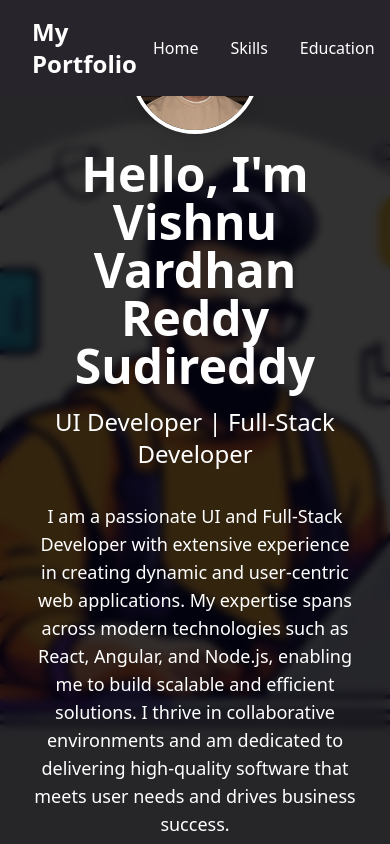
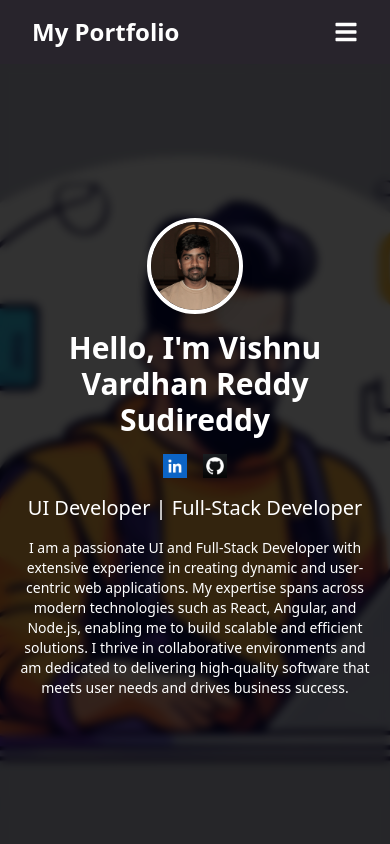
Before and after one commit to vr-23/portfolio, a React (Create React App) app: page / in a window 390 px wide. Shown: the top 844 px of the page. Built offline with nearby package versions, Linux system fonts and the light colour scheme.

Commit message:
made nav and home responsive to mobile. added linkedin and github logos

```diff
--- a/src/components/Home/Home.js
+++ b/src/components/Home/Home.js
@@ -1,28 +1,38 @@
-import React from 'react'
-import background from '../../assets/background.jpg'
-import developer from '../../assets/developer.jpg'
-import './Home.css'
+import React from 'react';
+import background from '../../assets/background.jpg';
+import developer from '../../assets/developer.jpg';
+import linkedinLogo from '../../assets/linked-in-logo-svg.png';
+import githubLogo from '../../assets/github-square.png';
+import './Home.css';
 
 const Home = () => {
   return (
     <section
       id="home"
-      className="relative h-screen flex flex-col items-center justify-center bg-cover bg-center"
+      className="relative h-screen flex flex-col items-center justify-center bg-cover bg-center mt-9"
       style={{ backgroundImage: `url(${background})` }}
     >
       <div className="absolute inset-0 bg-black bg-opacity-80 backdrop-blur-sm"></div>
-      <div className="relative text-center text-white p-8 rounded-lg">
+      <div className="relative text-center text-white p-4 md:p-8 rounded-lg">
         <img
           src={developer}
           alt="Developer"
-          className="profile-photo w-32 h-32 md:w-48 md:h-48 rounded-full mx-auto mb-4 border-4 border-white shadow-lg"
+          className="profile-photo w-24 h-24 sm:w-32 sm:h-32 md:w-48 md:h-48 rounded-full mx-auto mb-4 border-4 border-white shadow-lg"
         />
-        <h1 className="text-5xl font-bold">
+        <h1 className="text-3xl sm:text-4xl md:text-5xl font-bold">
           Hello, I'm Vishnu Vardhan Reddy Sudireddy
         </h1>
-        <p className="mt-4 text-2xl">UI Developer | Full-Stack Developer</p>
-        <div className="mt-8">
-          <p className="text-lg">
+        <div className="mt-4 flex justify-center space-x-4">
+          <a href="https://www.linkedin.com/in/vishnu-vardhan-reddy-sudireddy-363839130/" target="_blank" rel="noopener noreferrer">
+            <img src={linkedinLogo} alt="LinkedIn" className="w-6 h-6 sm:w-8 sm:h-8 md:w-10 md:h-10" />
+          </a>
+          <a href="https://github.com/vr-23" target="_blank" rel="noopener noreferrer">
+            <img src={githubLogo} alt="GitHub" className="w-6 h-6 sm:w-8 sm:h-8 md:w-10 md:h-10" />
+          </a>
+        </div>
+        <p className="mt-4 text-xl sm:text-2xl md:text-2xl">UI Developer | Full-Stack Developer</p>
+        <div className="mt-4 md:mt-8">
+          <p className="text-sm sm:text-base md:text-lg">
             I am a passionate UI and Full-Stack Developer with extensive
             experience in creating dynamic and user-centric web applications. My
             expertise spans across modern technologies such as React, Angular,
@@ -34,7 +44,7 @@ const Home = () => {
         </div>
       </div>
     </section>
-  )
-}
+  );
+};
 
-export default Home
+export default Home;
--- a/src/components/Navbar/Navbar.js
+++ b/src/components/Navbar/Navbar.js
@@ -1,33 +1,49 @@
-import React from 'react';
+import React, { useState } from 'react';
+import { FaBars, FaTimes } from 'react-icons/fa';
 import './Navbar.css';
 
 const Navbar = () => {
+  const [isOpen, setIsOpen] = useState(false);
+
+  const toggleMenu = () => {
+    setIsOpen(!isOpen);
+  };
+
   return (
     <nav className="navbar fixed top-0 w-full p-4 text-white z-50">
       <div className="container mx-auto flex justify-between items-center">
         <div className="text-2xl font-bold">My Portfolio</div>
-        <div>
-          <a href="#home" className="px-4">
+        <div className="md:hidden" onClick={toggleMenu}>
+          {isOpen ? <FaTimes size={24} /> : <FaBars size={24} />}
+        </div>
+        <div
+          className={`${
+            isOpen ? 'block' : 'hidden'
+          } md:flex md:items-center w-full md:w-auto`}
+        >
+          <div className="flex flex-col md:flex-row md:ml-auto">
+            <a href="#home" className="px-4 py-2 md:py-0">
               Home
             </a>
-          <a href="#skills" className="px-4">
+            <a href="#skills" className="px-4 py-2 md:py-0">
               Skills
             </a>
-          <a href="#education" className="px-4">
+            <a href="#education" className="px-4 py-2 md:py-0">
               Education
             </a>
-          <a href="#experience" className="px-4">
+            <a href="#experience" className="px-4 py-2 md:py-0">
               Experience
             </a>
-          <a href="#certifications" className="px-4">
+            <a href="#certifications" className="px-4 py-2 md:py-0">
               Certifications
             </a>
-          <a href="#projects" className="px-4">
+            <a href="#projects" className="px-4 py-2 md:py-0">
               Projects
             </a>
-          <a href="#achievements" className="px-4">
+            <a href="#achievements" className="px-4 py-2 md:py-0">
               Achievements
             </a>
+          </div>
         </div>
       </div>
     </nav>
```
Also changed, not shown: src/assets/github-square.png (added), src/assets/linked-in-logo-svg.png (added). Lines whose indentation alone changed are shown as unchanged.
